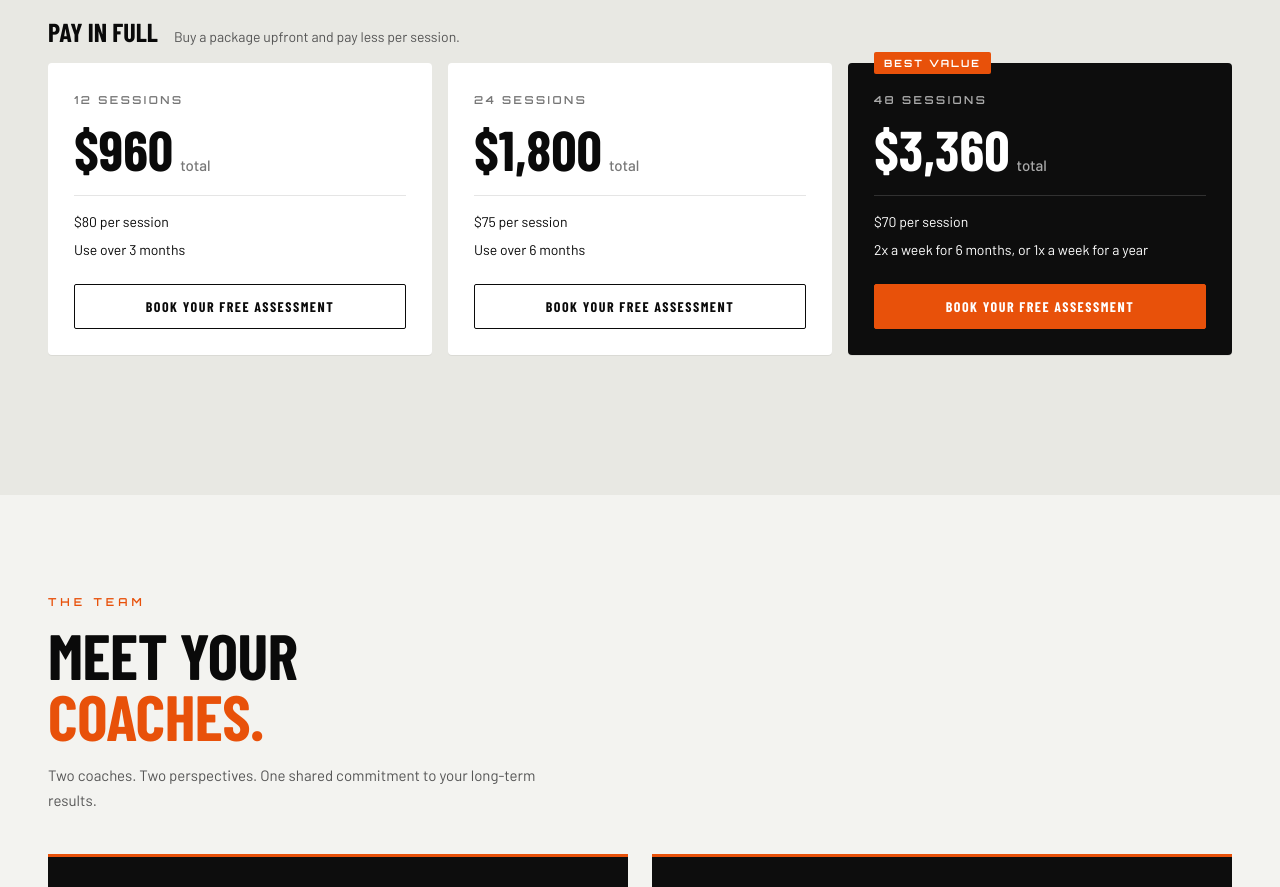
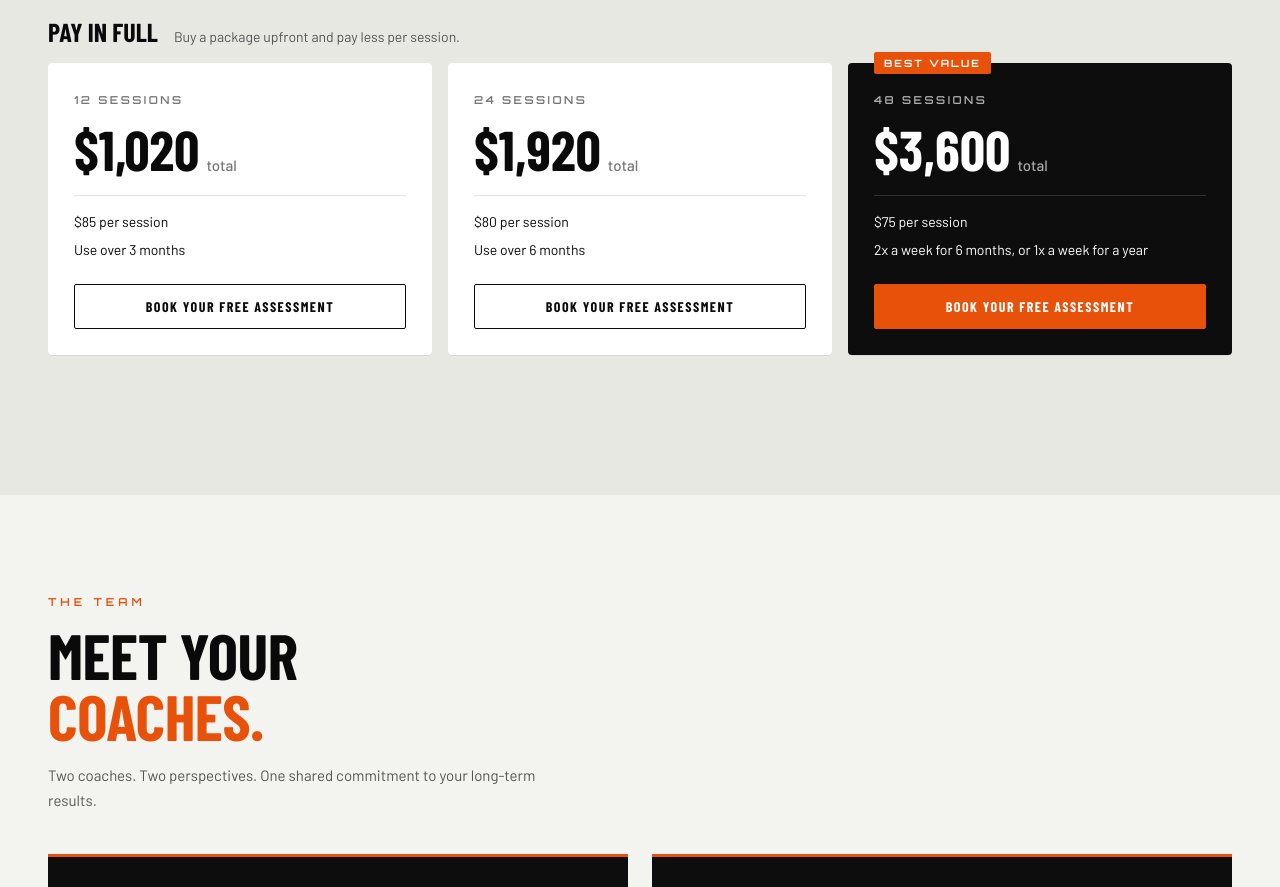
Before and after one commit to arfitness/ARfitness, a plain HTML site: page index.html in a window 1280 px wide. Shown: the part 2180-3067 px from the top of the page. Drawn offline with nearby package versions, Linux system fonts and the light colour scheme; a web font is replaced by a local one.

Commit message:
Update in-person pay-in-full prices
12 sessions $1,020 ($85/session), 24 sessions $1,920 ($80/session),
48 sessions $3,600 ($75/session) on the website and the printable sheet.

Co-Authored-By: Claude Opus 5.5 <noreply@anthropic.com>
Claude-Session: https://claude.ai/code/session_017qqd8KoGPCzEjPbZHjSL24

```diff
--- a/index.html
+++ b/index.html
@@ -424,20 +424,20 @@ nav{padding:0 20px;}
         <div class="plan-cards cols-3">
           <div class="plan">
             <div class="plan-label">12 sessions</div>
-            <div class="plan-price">$960<span> total</span></div>
-            <ul class="plan-lines"><li>$80 per session</li><li>Use over 3 months</li></ul>
+            <div class="plan-price">$1,020<span> total</span></div>
+            <ul class="plan-lines"><li>$85 per session</li><li>Use over 3 months</li></ul>
             <a href="#contact" class="plan-cta">Book Your Free Assessment</a>
           </div>
           <div class="plan">
             <div class="plan-label">24 sessions</div>
-            <div class="plan-price">$1,800<span> total</span></div>
-            <ul class="plan-lines"><li>$75 per session</li><li>Use over 6 months</li></ul>
+            <div class="plan-price">$1,920<span> total</span></div>
+            <ul class="plan-lines"><li>$80 per session</li><li>Use over 6 months</li></ul>
             <a href="#contact" class="plan-cta">Book Your Free Assessment</a>
           </div>
           <div class="plan plan-featured"><div class="plan-badge">Best value</div>
             <div class="plan-label">48 sessions</div>
-            <div class="plan-price">$3,360<span> total</span></div>
-            <ul class="plan-lines"><li>$70 per session</li><li>2x a week for 6 months, or 1x a week for a year</li></ul>
+            <div class="plan-price">$3,600<span> total</span></div>
+            <ul class="plan-lines"><li>$75 per session</li><li>2x a week for 6 months, or 1x a week for a year</li></ul>
             <a href="#contact" class="plan-cta">Book Your Free Assessment</a>
           </div>
         </div>
```
Also changed, not shown: print/price-sheet.html (+3 -3 lines), 1 other file.
